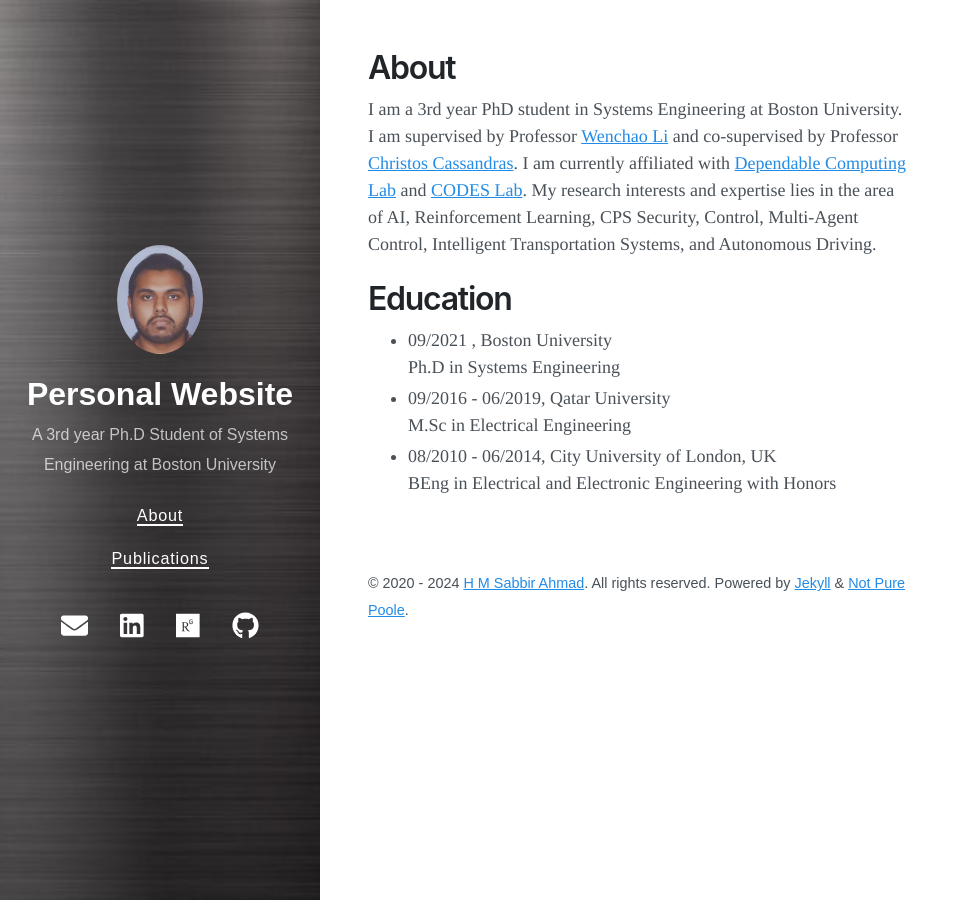
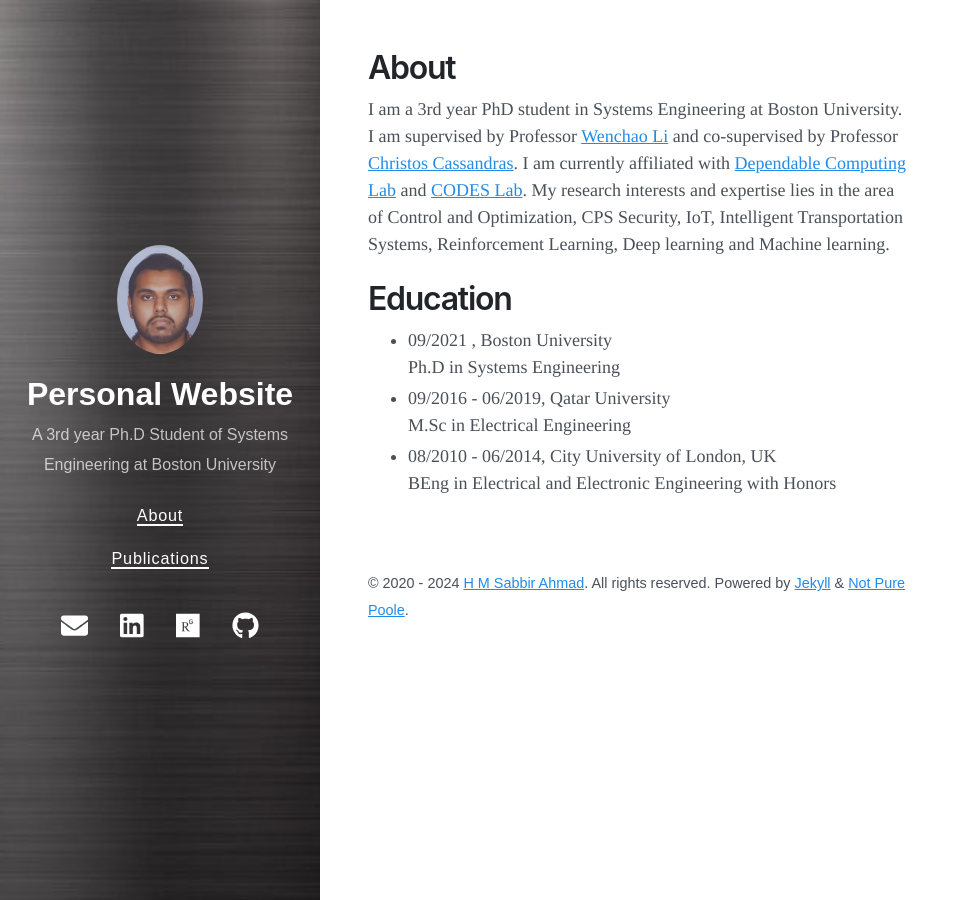
Before and after one commit to SabbirAhmad26/sabbirahmad26.github.io, a Jekyll site: the page built from about.md, in a window 1280 px wide. Shown: the whole page, without its empty margins (0-969 px from the left). Built offline with Jekyll 4.4.1, drawn with Linux system fonts in a browser that asks for light colours; nearby versions of some CDN libraries.

Commit message:
Update about.md

```diff
--- a/about.md
+++ b/about.md
@@ -3,7 +3,7 @@
 title: About
 ---
 
-I am a 3rd year PhD student in Systems Engineering at Boston University. I am supervised by Professor [Wenchao Li](https://sites.bu.edu/depend/people/) and co-supervised by Professor [Christos Cassandras](https://christosgcassandras.org/). I am currently affiliated with [Dependable Computing Lab](https://sites.bu.edu/depend/) and [CODES Lab](https://www.bu.edu/codes/). My research interests and expertise lies in the area of AI, Reinforcement Learning, CPS Security, Control, Multi-Agent Control, Intelligent Transportation Systems, and Autonomous Driving.
+I am a 3rd year PhD student in Systems Engineering at Boston University. I am supervised by Professor [Wenchao Li](https://sites.bu.edu/depend/people/) and co-supervised by Professor [Christos Cassandras](https://christosgcassandras.org/). I am currently affiliated with [Dependable Computing Lab](https://sites.bu.edu/depend/) and [CODES Lab](https://www.bu.edu/codes/). My research interests and expertise lies in the area of Control and Optimization, CPS Security, IoT, Intelligent Transportation Systems, Reinforcement Learning, Deep learning and Machine learning.
 
 # Education
 * 09/2021 , Boston University
```
